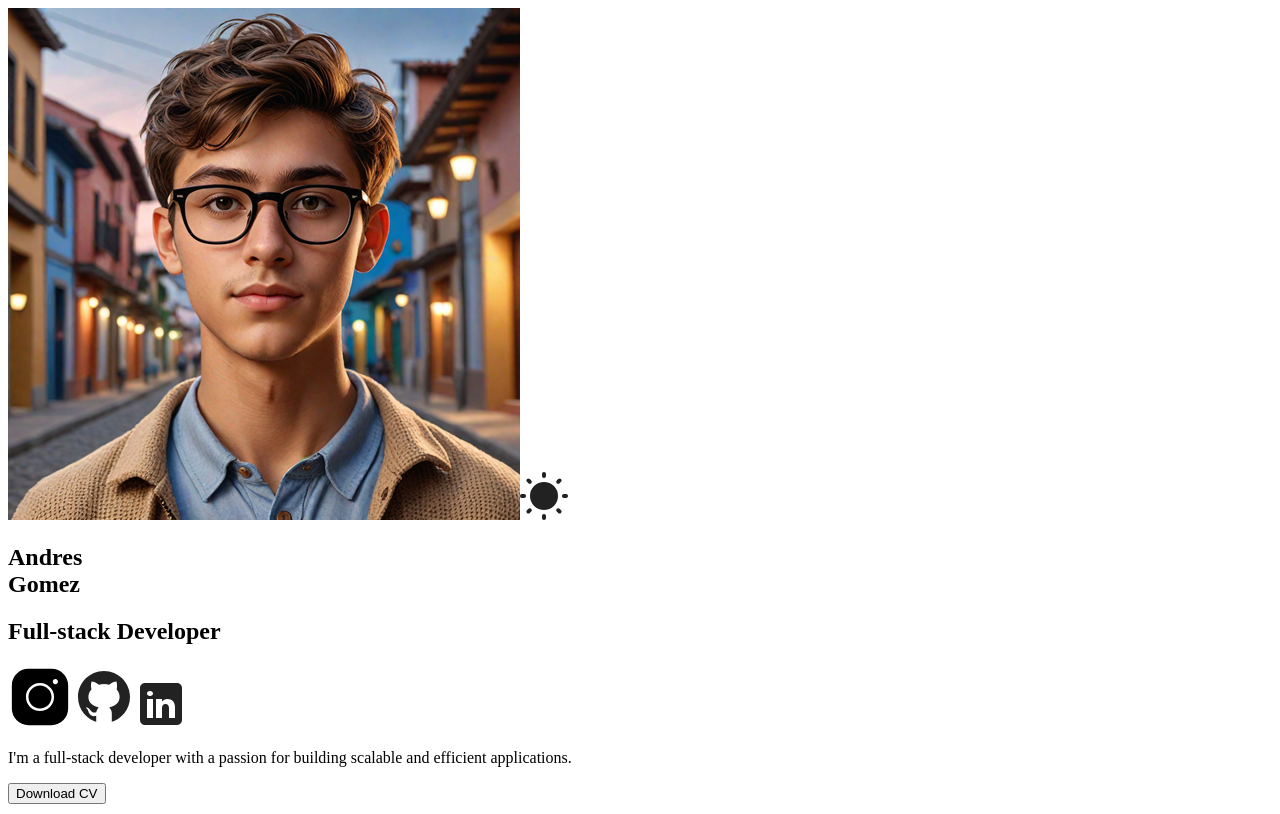
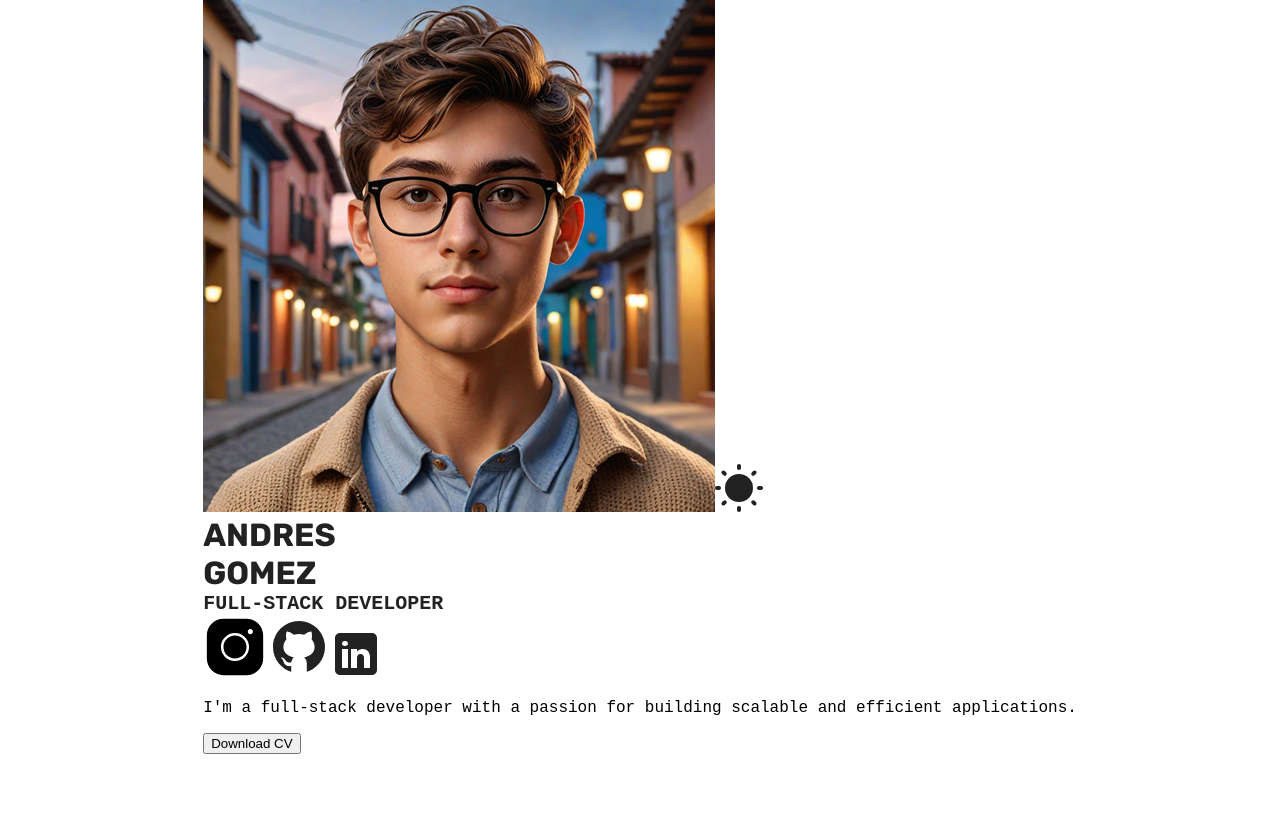
Before and after one commit to ANDRESGOM77/React-Porfolio, a React (Vite) app: page / in a window 1280 px wide. Built offline with nearby package versions, Linux system fonts and the light colour scheme.

Commit message:
adding css to app

```diff
--- a/src/App.css
+++ b/src/App.css
@@ -1,21 +1,74 @@
-:root{
-  --background-color:#fff;
+:root {
+  --background-color: #fff;
   --btn-color: #0987f2;
   --btn-text-color: #fff;
   --project-card-bg: #ffffff00;
   --text-color: #222;
-  --form-text-color:#555;
-  --footer-text-color:#888;
+  --form-text-color: #555;
+  --footer-text-color: #888;
 }
-[data-theme = 'dark']{
-  --background-color:#222;
+
+[data-theme='dark'] {
+  --background-color: #222;
   --btn-color: #fff;
   --btn-text-color: #222;
   --project-card-bg: #fff;
   --text-color: #fff;
-  --form-text-color:#fff;
-  --footer-text-color:#555;
+  --form-text-color: #fff;
+  --footer-text-color: #555;
 }
-body{
+
+body {
   background-color: var(--background-color);
+  display: flex;
+  justify-content: center;
+  margin: 0 auto 60px;
 }
+
+#root {
+  display: flex;
+  flex-direction: column;
+  gap: 60px;
+}
+
+h1,
+h2,
+h3 p {
+  color: var(--text-color);
+  margin: 0;
+  padding: 0;
+}
+
+h2,
+h3,
+p {
+  font-family: 'Roboto Mono', monospace;
+}
+
+h1,
+h2 {
+  text-transform: uppercase;
+}
+
+h2,
+h3 {
+  font-size: 20px;
+}
+
+h1 {
+  font-family: 'Rubik', sans-serif;
+  font-size: 32px;
+}
+
+p {
+  font-size: 16px;
+  font-weight: 300;
+}
+
+.sectionTitle {
+  margin-bottom: 30px;
+}
+
+.hover {
+  cursor: pointer;
+}
```
